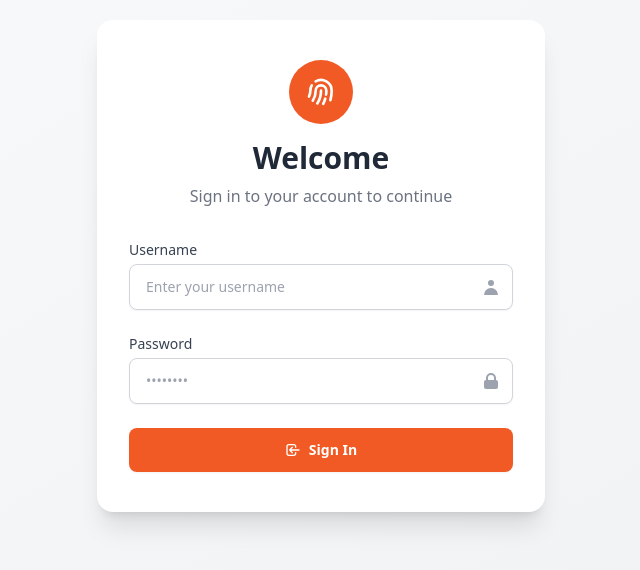
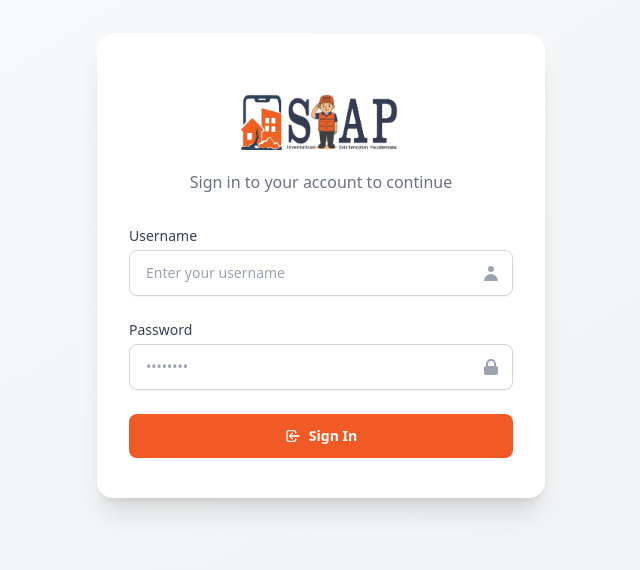
Before and after one commit to ilhanmaghriby/WebReport, a React (Vite) app in the folder frontend/: page /login in a window 1280 px wide. Shown: the part 134-704 px from the top of the page, without its empty margins (319-959 px from the left). Built offline with nearby package versions, Linux system fonts and the light colour scheme.

Commit message:
fix home page

```diff
--- a/frontend/src/components/Card.tsx
+++ b/frontend/src/components/Card.tsx
@@ -9,13 +9,13 @@ interface ReportCardProps {
   sektor: string;
   subsektor: string;
   uploadedBy: string;
-  image?: string[];
   prasaranaItems?: {
     prasarana: string;
     kodeBarang: string;
     lokasi: string;
     latitude?: number;
     longitude?: number;
+    images?: string[];
   }[];
 }
 
@@ -25,12 +25,16 @@ const ReportCard: React.FC<ReportCardProps> = ({
   sektor,
   subsektor,
   uploadedBy,
-  image = [],
   prasaranaItems = [],
 }) => {
   const [showMap, setShowMap] = useState(false);
   const [currentImageIndex, setCurrentImageIndex] = useState(0);
   const [isHovering, setIsHovering] = useState(false);
+
+  // Gabungkan semua gambar dari prasaranaItems
+  const allImages: string[] = prasaranaItems.flatMap(
+    (item) => item.images || []
+  );
 
   // Ambil lokasi dari setiap prasarana
   const mapLocations = prasaranaItems
@@ -42,7 +46,7 @@ const ReportCard: React.FC<ReportCardProps> = ({
     .filter((loc) => loc !== null) as { latitude: number; longitude: number }[];
 
   const handleImageClick = () => {
-    setCurrentImageIndex((prev) => (prev + 1) % image.length);
+    setCurrentImageIndex((prev) => (prev + 1) % allImages.length);
   };
 
   const handleExportExcel = async () => {
@@ -86,19 +90,19 @@ const ReportCard: React.FC<ReportCardProps> = ({
     >
       {/* Gambar */}
       <div className="w-full md:w-[300px] h-[200px] md:h-full flex items-center justify-center bg-gray-100 relative overflow-hidden">
-        {image.length > 0 ? (
+        {allImages.length > 0 ? (
           <>
             <img
-              src={`http://localhost:3000/${image[currentImageIndex]}`}
+              src={`http://localhost:3000/${allImages[currentImageIndex]}`}
               alt="Image"
               className={`w-full h-full object-cover cursor-pointer transition-transform duration-300 ${
                 isHovering ? "scale-105" : "scale-100"
               }`}
               onClick={handleImageClick}
             />
-            {image.length > 1 && (
+            {allImages.length > 1 && (
               <div className="absolute bottom-2 right-2 bg-black bg-opacity-50 text-white px-2 py-1 rounded-full text-xs">
-                {currentImageIndex + 1}/{image.length}
+                {currentImageIndex + 1}/{allImages.length}
               </div>
             )}
           </>
--- a/frontend/src/components/Home.tsx
+++ b/frontend/src/components/Home.tsx
@@ -7,8 +7,6 @@ interface ReportData {
   sektor: string;
   subsektor: string;
   uploadedBy: string;
-  lokasi: string;
-  image?: string[];
   prasaranaItems?: {
     prasarana: string;
     kodeBarang: string;
@@ -35,10 +33,8 @@ const Home: React.FC = () => {
           title: item.title,
           sektor: item.sektor,
           subsektor: item.subsektor,
-          lokasi: item.prasaranaItems?.[0]?.lokasi || "-",
-          image: item.prasaranaItems?.[0]?.images || [],
+          uploadedBy: item.userId?.username || "Unknown",
           prasaranaItems: item.prasaranaItems || [],
-          uploadedBy: item.userId?.username || "Unknown",
         }));
 
         setReportData(doneReports);
@@ -58,12 +54,10 @@ const Home: React.FC = () => {
         {isLoading ? (
           <div className="flex justify-center items-center mt-20">
             <div
-              className="inline-block h-8 w-8 animate-spin rounded-full border-4 border-solid border-current border-r-transparent align-[-0.125em] motion-reduce:animate-[spin_1.5s_linear_infinite]"
+              className="inline-block h-8 w-8 animate-spin rounded-full border-4 border-solid border-current border-r-transparent"
               role="status"
             >
-              <span className="!absolute !-m-px !h-px !w-px !overflow-hidden !whitespace-nowrap !border-0 !p-0 ![clip:rect(0,0,0,0)]">
-                Loading...
-              </span>
+              <span className="sr-only">Loading...</span>
             </div>
           </div>
         ) : reportData.length === 0 ? (
@@ -79,7 +73,6 @@ const Home: React.FC = () => {
                 title={report.title}
                 sektor={report.sektor}
                 subsektor={report.subsektor}
-                image={report.image}
                 prasaranaItems={report.prasaranaItems}
                 uploadedBy={report.uploadedBy}
               />
--- a/frontend/src/components/Login.tsx
+++ b/frontend/src/components/Login.tsx
@@ -1,6 +1,7 @@
 import { useState } from "react";
 import { useNavigate } from "react-router-dom";
 import Swal from "sweetalert2";
+import Logo from "../assets/logo.png";
 
 export default function Login() {
   const [username, setUsername] = useState("");
@@ -58,23 +59,10 @@ export default function Login() {
     <div className="flex items-center justify-center min-h-screen bg-gradient-to-br from-[#F9FAFB] to-[#EFF1F3]">
       <div className="w-full max-w-md px-8 py-10 bg-white rounded-2xl shadow-xl mx-4">
         <div className="text-center mb-8">
-          <div className="mx-auto w-16 h-16 bg-[#F15A24] rounded-full flex items-center justify-center mb-4">
-            <svg
-              xmlns="http://www.w3.org/2000/svg"
-              className="h-8 w-8 text-white"
-              fill="none"
-              viewBox="0 0 24 24"
-              stroke="currentColor"
-            >
-              <path
-                strokeLinecap="round"
-                strokeLinejoin="round"
-                strokeWidth={2}
-                d="M12 11c0 3.517-1.009 6.799-2.753 9.571m-3.44-2.04l.054-.09A13.916 13.916 0 008 11a4 4 0 118 0c0 1.017-.07 2.019-.203 3m-2.118 6.844A21.88 21.88 0 0015.171 17m3.839 1.132c.645-2.266.99-4.659.99-7.132A8 8 0 008 4.07M3 15.364c.64-1.319 1-2.8 1-4.364 0-1.457.39-2.823 1.07-4"
-              />
-            </svg>
+          <div className="mx-auto w-40 h-24  rounded-full flex items-center justify-center">
+            <img src={Logo} alt="Logo" />
           </div>
-          <h1 className="text-3xl font-bold text-gray-800 mb-2">Welcome</h1>
+
           <p className="text-gray-500">Sign in to your account to continue</p>
         </div>
 
```
